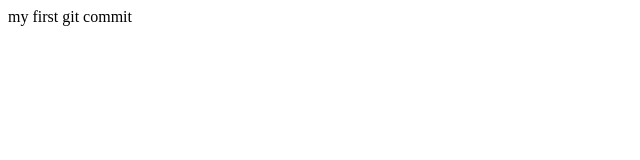
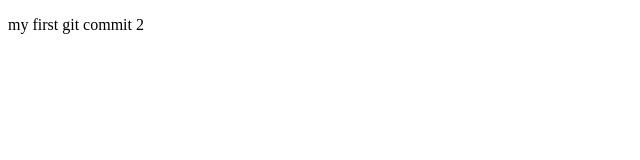
Before and after one commit to opemipoadebayo/trios-repo, a plain HTML site: page index.html in a window 1280 px wide. Shown: the whole page, without its empty margins (0-640 px from the left). Drawn offline with Linux system fonts and the light colour scheme.

Commit message:
second v2 of the index.html

```diff
--- a/index.html
+++ b/index.html
@@ -6,6 +6,6 @@
     <title>Document</title>
 </head>
 <body>
-    my first git commit
+    <p>my first git commit 2</p>
 </body>
 </html>
```
